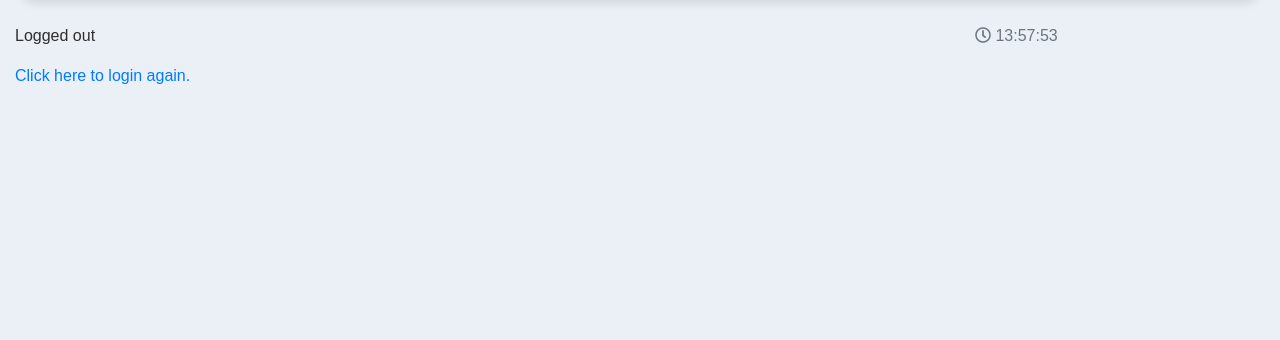
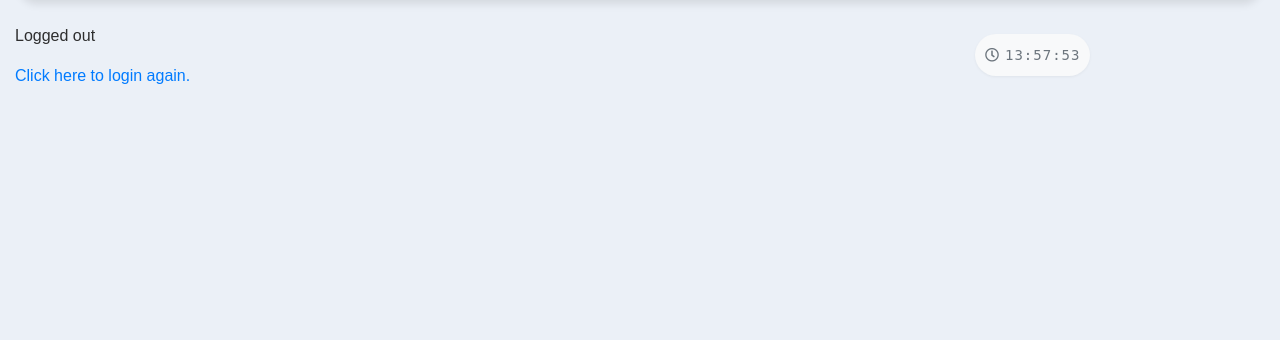
Before and after one commit to alxitk/taskhub, a Django app: template templates/registration/logged_out.html in a window 1280 px wide. Shown: the part 104-444 px from the top of the page. Run offline with Django 3.2, Linux system fonts and the light colour scheme; the template is opened without the code that fills it, so the values that code supplies are empty.

Commit message:
add column scroll, style clock, and update link styles

```diff
--- a/static/css/styles.css
+++ b/static/css/styles.css
@@ -95,6 +95,8 @@ h1 {
   flex-direction: column;
   gap: 1rem;
   box-shadow: 0 2px 5px rgba(0, 0, 0, 0.05);
+  max-height: 80vh;
+  overflow: hidden;
 }
 
 .project-column-heading {
@@ -127,6 +129,12 @@ h1 {
   box-shadow: rgba(99, 99, 99, 0.1) 0px 2px 8px 0px;
   border: 3px dashed transparent;
   transition: box-shadow 0.3s ease, border-color 0.3s ease;
+}
+
+.task-list {
+  overflow-y: auto;
+  flex-grow: 1;
+  padding-right: 6px;
 }
 
 .task:hover {
@@ -351,10 +359,31 @@ li{
 }
 
 .search-input {
-  max-height: 42px;
   width: 100%;
   border-radius: 50px;
   padding: 0.5rem 1rem;
-  border: 1px solid #fe675c;
   outline: none;
 }
+
+.sidebar-time {
+  display: flex;
+  align-items: center;
+  font-size: 14px;
+  min-height: 42px;
+  padding: 6px 10px;
+  background-color: #f8f9fa;
+  border-radius: 50px;
+  box-shadow: 0 1px 3px rgba(0, 0, 0, 0.05);
+  width: fit-content;
+  margin-top: 10px;
+}
+
+.sidebar-time i {
+  margin-right: 6px;
+  color: #6c757d;
+}
+
+#clock {
+  font-family: monospace;
+  letter-spacing: 1px;
+}
--- a/templates/includes/task_card.html
+++ b/templates/includes/task_card.html
@@ -7,8 +7,6 @@
     <p>{{ task.name}}</p>
     <div class='task__stats'>
       <span><time datetime="2021-11-24T20:00:00"><i class="fas fa-flag"></i> {{ task.deadline|date:"M d" }}</time></span>
-{#      <span><i class="fas fa-comment"></i>3</span>#}
-{#      <span><i class="fas fa-paperclip"></i>7</span>#}
       <span><i class="fas fa-user"></i>  {{ task.assignees.count }}</span>
       <span class="task__owner
         {% if task.priority == 'low' %} low
```
Also changed, not shown: templates/tasks/task_list.html (+32 -18 lines).
